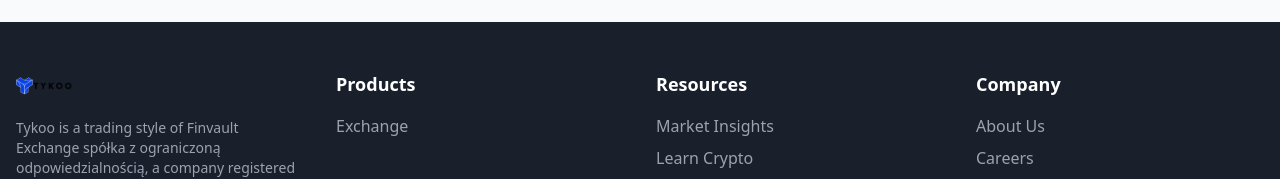
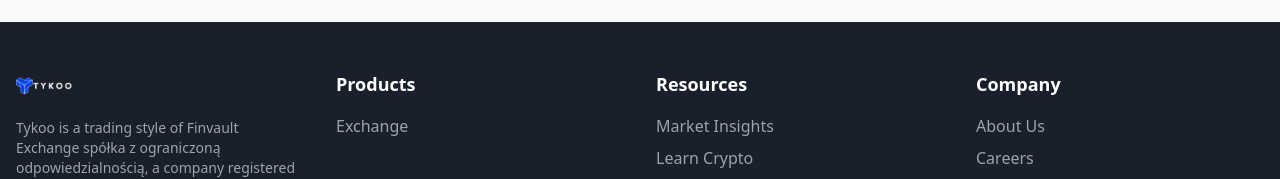
Before and after one commit to nikolasmichail856/tykoo-crypto-view, a React (Vite) app: page /faq in a window 1280 px wide. Shown: the part 1918-2097 px from the top of the page. Built offline with nearby package versions, Linux system fonts and the light colour scheme.

Commit message:
Replace footer logo
Update the footer logo with the new image.

```diff
--- a/src/components/Footer.tsx
+++ b/src/components/Footer.tsx
@@ -9,7 +9,7 @@ const Footer = () => {
           <div>
             <Link to="/" className="flex items-center mb-4">
               <img
-                src="/lovable-uploads/719474fd-c011-4bc0-972c-07c2fac16782.png"
+                src="/lovable-uploads/b1a0e805-4b94-4511-899a-89d150bed007.png"
                 alt="TYKOO Logo"
                 className="h-8 w-auto mr-2"
               />
```
Also changed, not shown: public/lovable-uploads/b1a0e805-4b94-4511-899a-89d150bed007.png (added).
